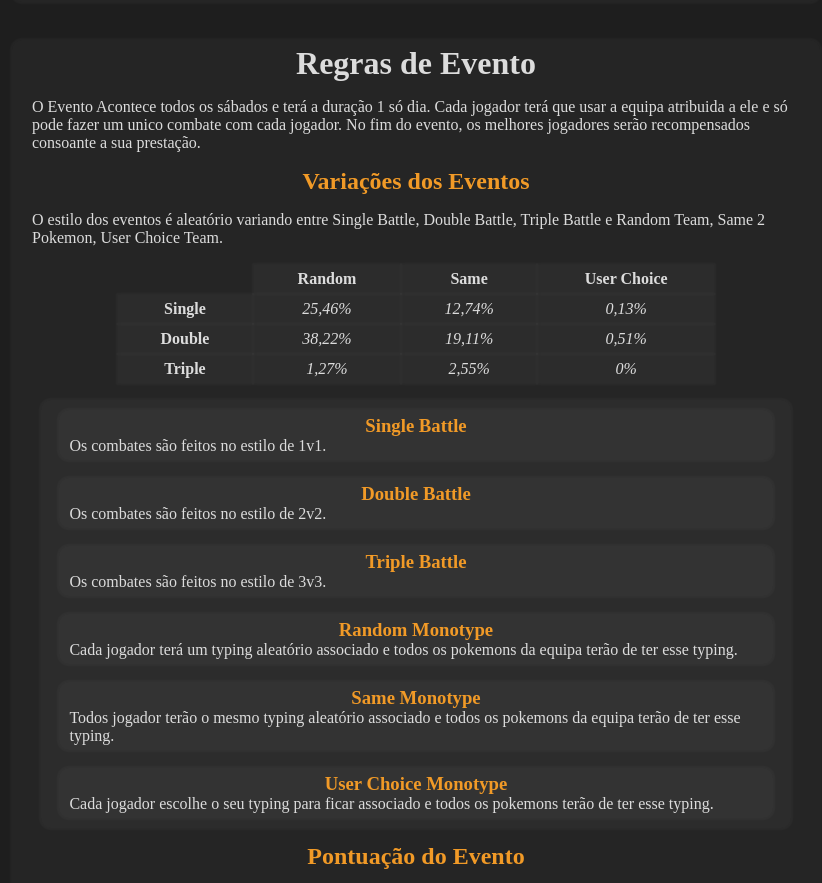
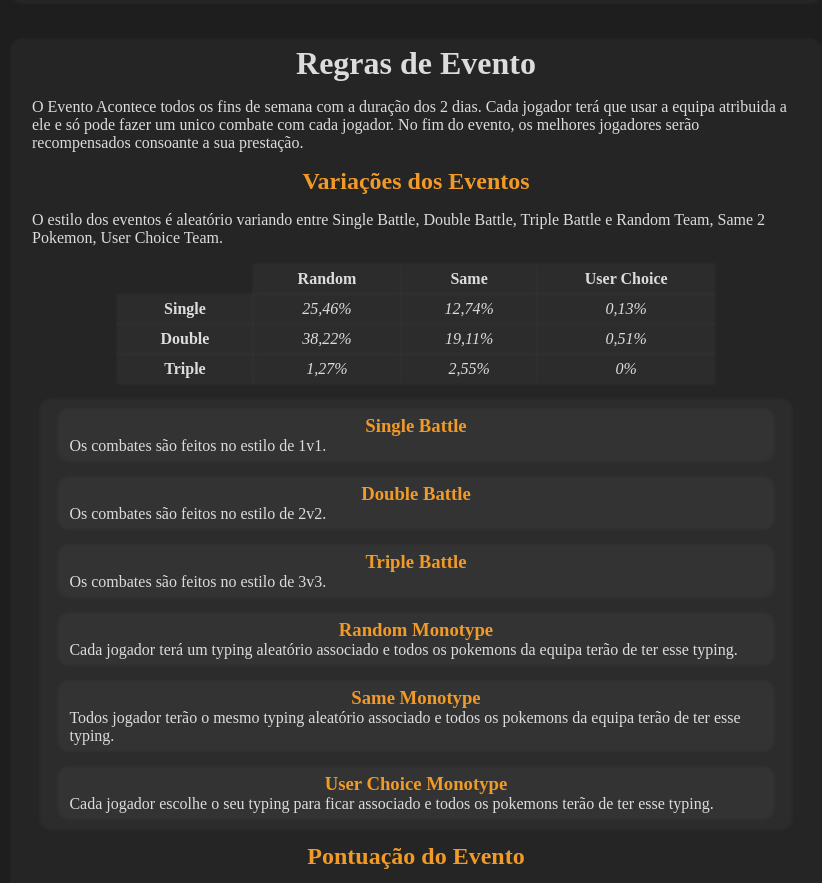
Before and after one commit to CorcundaPT/Cobblemon-Rules, a plain HTML site: page index.html in a window 1280 px wide. Shown: the part 1354-2237 px from the top of the page, without its empty margins (224-1046 px from the left). Drawn offline with Linux system fonts and the light colour scheme; a script that the page names is missing.

Commit message:
Update index.html
Update Event Rules

```diff
--- a/index.html
+++ b/index.html
@@ -136,7 +136,7 @@
             <br>
             <div class="content">
                 <h1 id="EventRules">Regras de Evento</h1>
-                <p>O Evento Acontece todos os sábados e terá a duração 1 só dia. Cada jogador terá que usar a equipa atribuida a ele e só pode fazer um unico combate com cada jogador. No fim do evento, os melhores jogadores serão recompensados consoante a sua prestação.</p>
+                <p>O Evento Acontece todos os fins de semana com a duração dos 2 dias. Cada jogador terá que usar a equipa atribuida a ele e só pode fazer um unico combate com cada jogador. No fim do evento, os melhores jogadores serão recompensados consoante a sua prestação.</p>
                 <h2 id="EventType">Variações dos Eventos</h2>
                 <p>O estilo dos eventos é aleatório variando entre Single Battle, Double Battle, Triple Battle e Random Team, Same 2 Pokemon, User Choice Team.</p>
                 <table class="variations">
```
